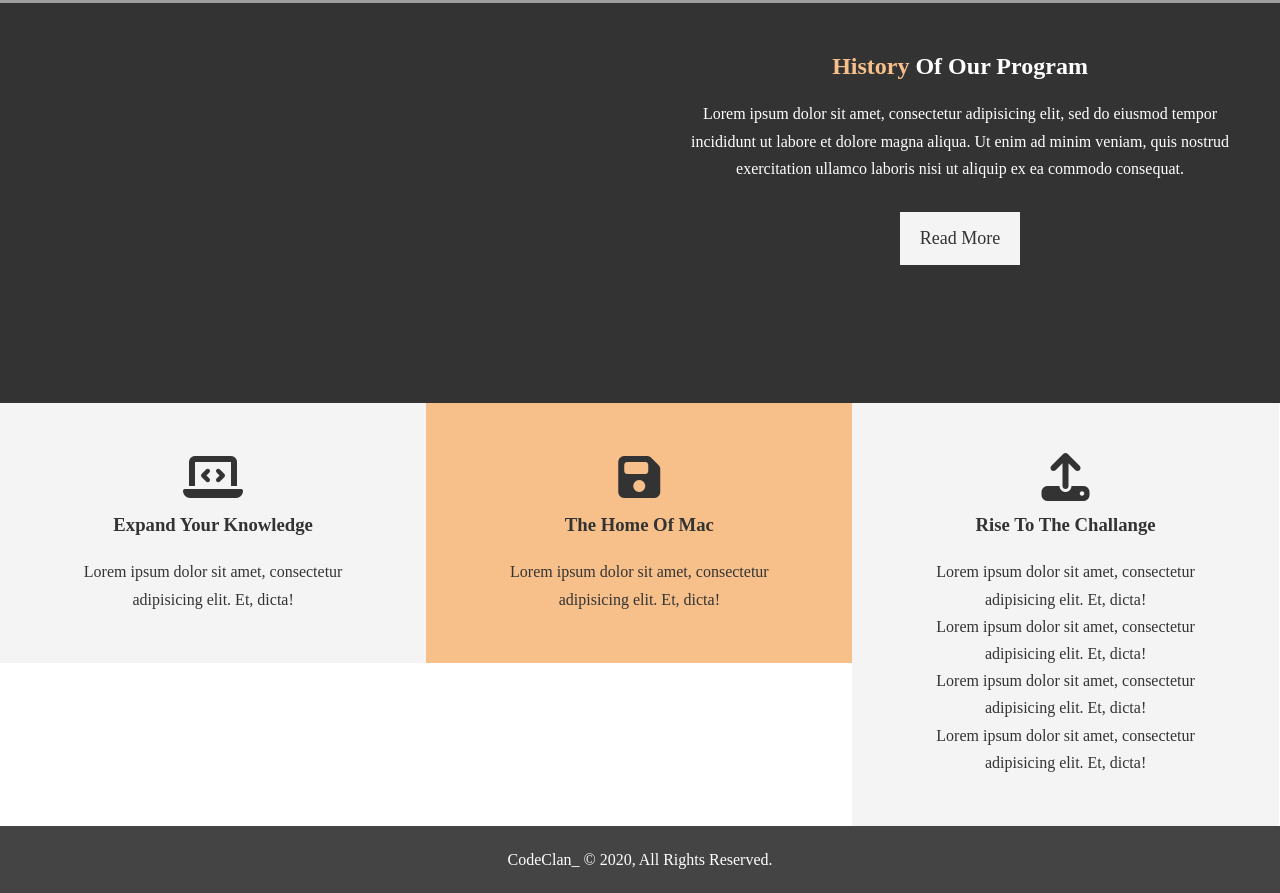
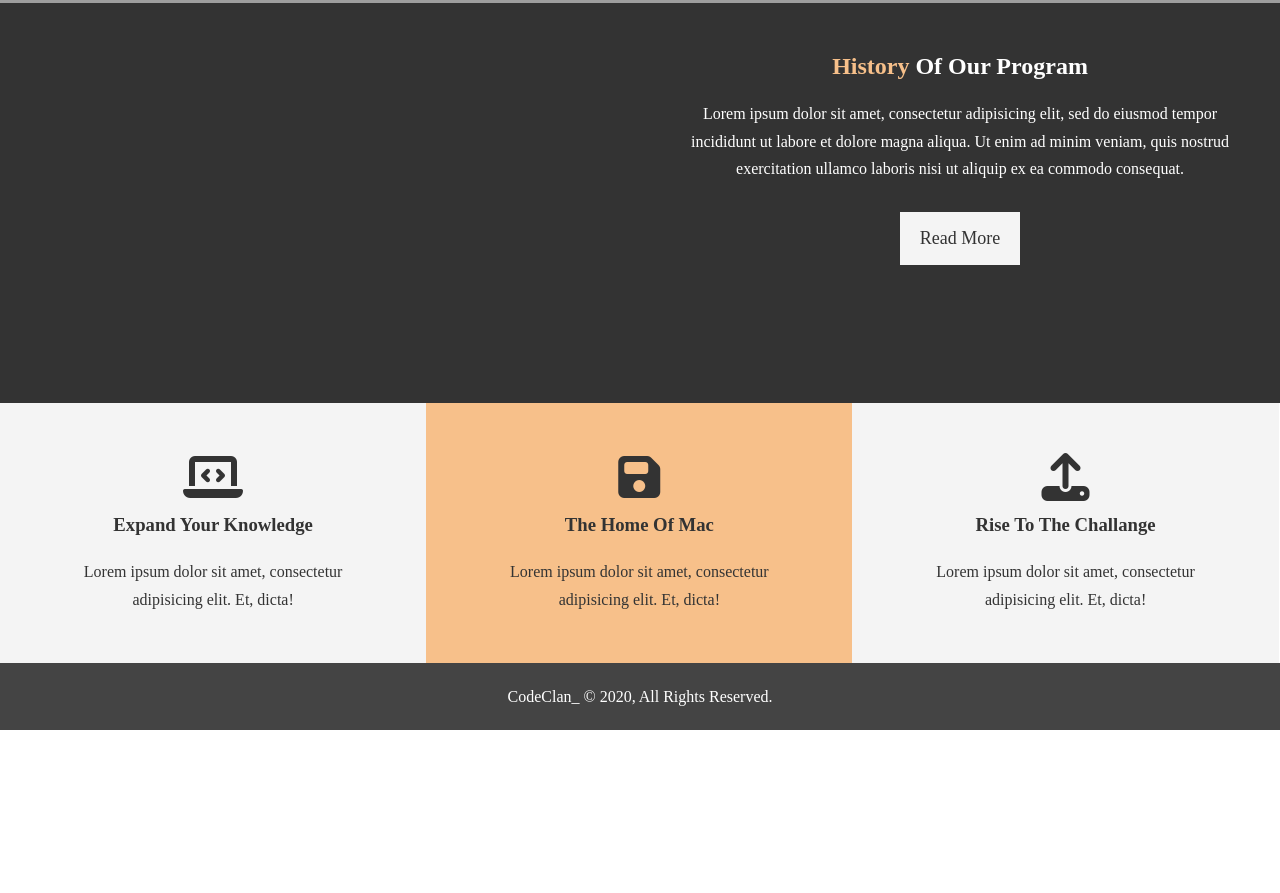
Before and after one commit to Martin-Sparks/first_website, a plain HTML site: page index.html in a window 1280 px wide. Shown: the part 664-1557 px from the top of the page. After the commit the page ends 1394 px from the top, so only its background shows below. Drawn offline with Linux system fonts and the light colour scheme; grey boxes are pictures that could not be loaded.

Commit message:
made change

```diff
--- a/index.html
+++ b/index.html
@@ -56,9 +56,6 @@
         <i class="fas fa-upload fa-3x"></i>
         <h3>Rise To The Challange</h3>
         <p>Lorem ipsum dolor sit amet, consectetur adipisicing elit. Et, dicta!</p>
-        <p>Lorem ipsum dolor sit amet, consectetur adipisicing elit. Et, dicta!</p>
-        <p>Lorem ipsum dolor sit amet, consectetur adipisicing elit. Et, dicta!</p>
-        <p>Lorem ipsum dolor sit amet, consectetur adipisicing elit. Et, dicta!</p>
       </div>
     </section>
       <div class="clr"></div>
```
